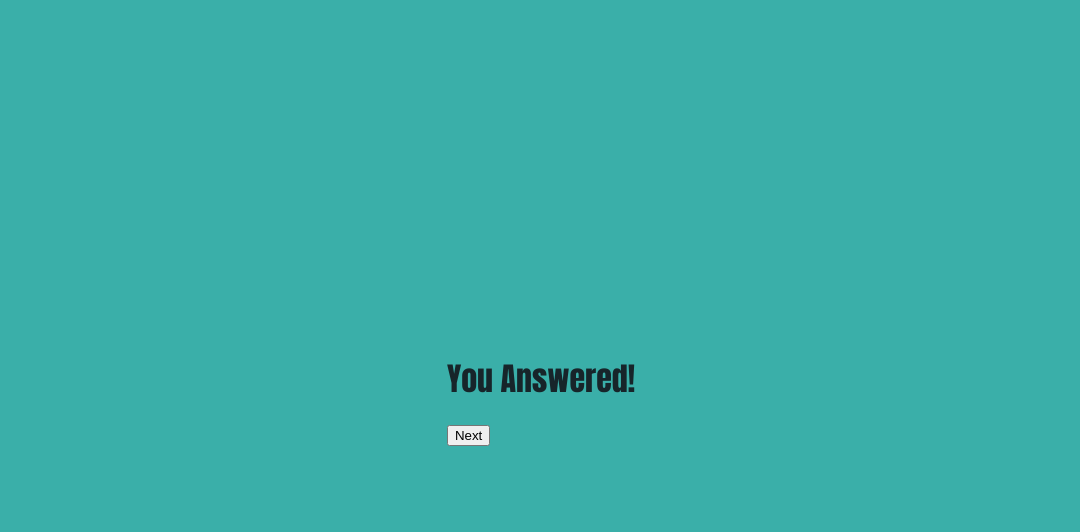
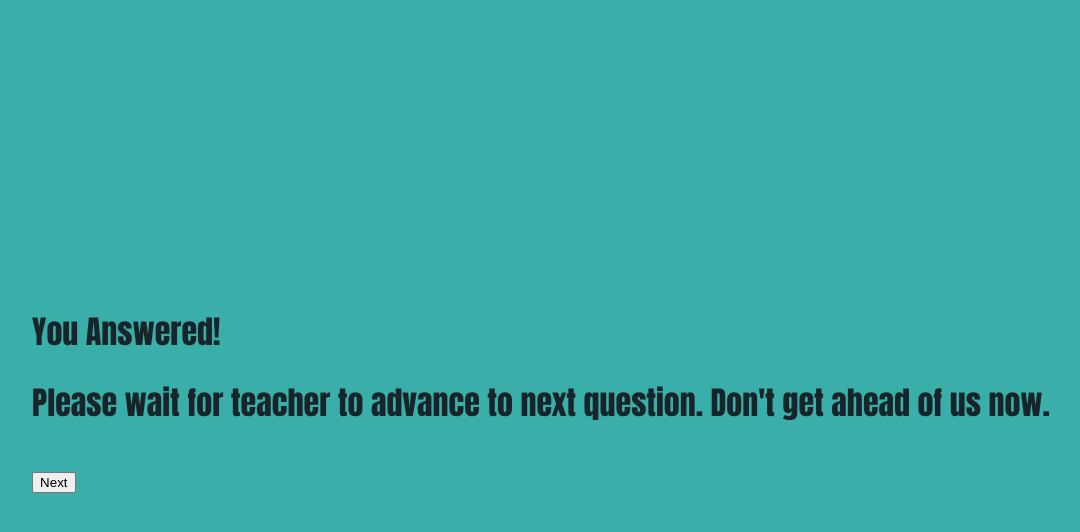
Before and after one commit to JBlad24/ateamproject, a Django app: page /quiz/1/1/results/student/ in a window 1280 px wide. Shown: the top 532 px of the page, without its empty margins (99-1179 px from the left). Run offline with Django 3.2, Linux system fonts and the light colour scheme; tables that the repository leaves empty hold one stand-in row (values such as "Sample post").

Commit message:
added warning message

```diff
--- a/LiveQuiz/quiz/templates/quiz/studentQuestionResults.html
+++ b/LiveQuiz/quiz/templates/quiz/studentQuestionResults.html
@@ -25,6 +25,9 @@
 
 <body>
 <h1>You Answered!</h1>
+<h1>Please wait for teacher to advance to next question.
+    Don't get ahead of us now.</h1>
+<br>
 <button onclick="nextQuestion()">Next</button>
 </body>
 </html>
```
